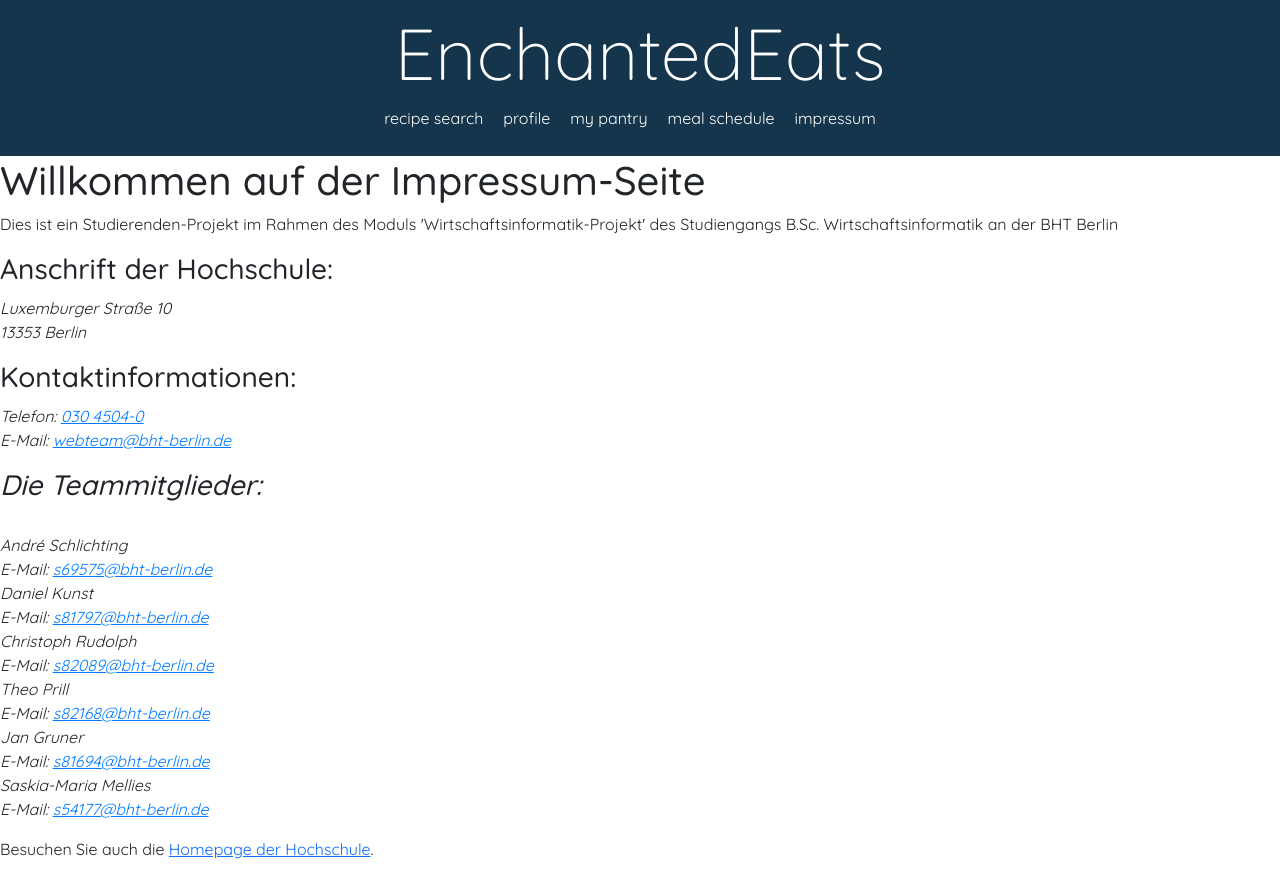
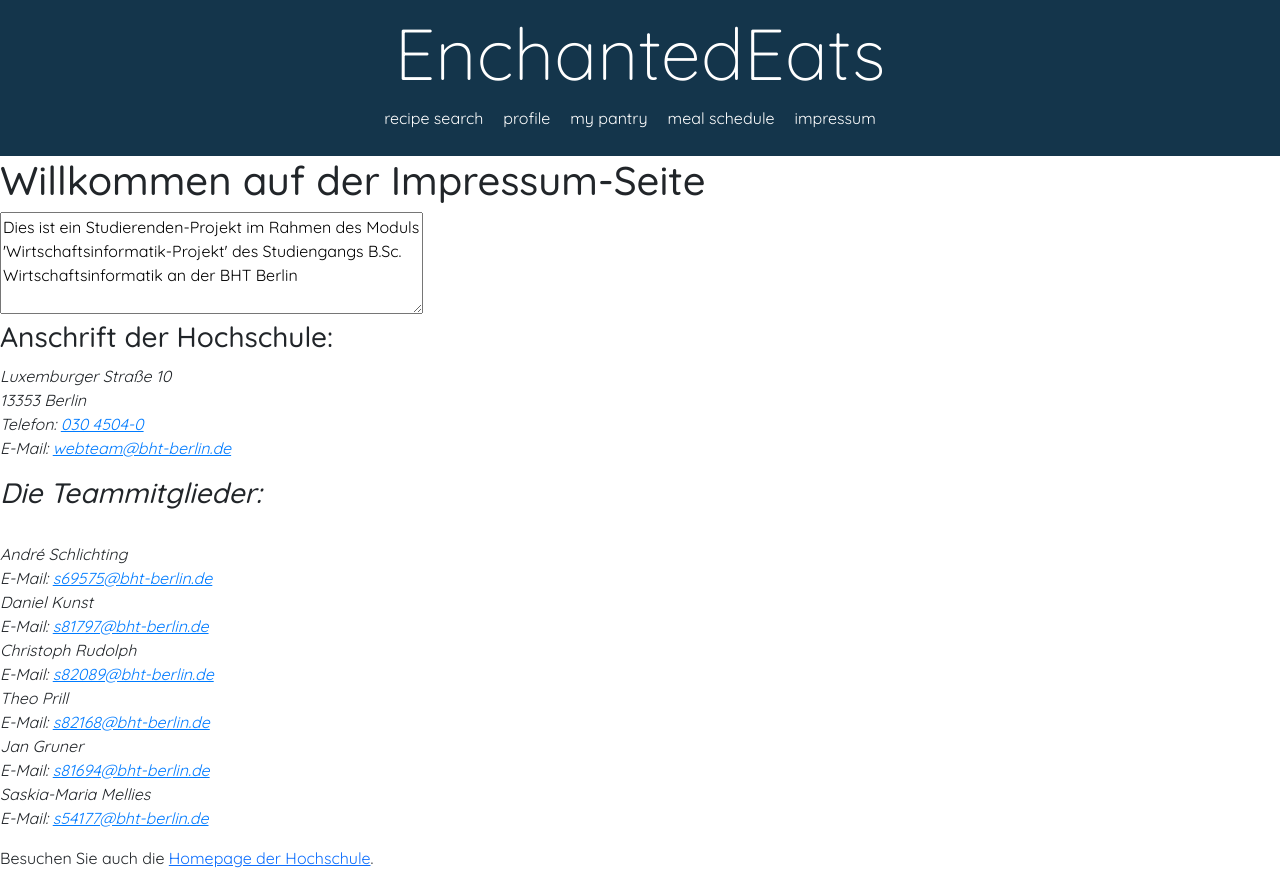
Before and after one commit to saskiamellies/rezept-softwaretchnik, a React (Create React App) app: page /impressum in a window 1280 px wide. Built offline with nearby package versions, Linux system fonts and the light colour scheme.

Commit message:
Update Impressum

```diff
--- a/src/components/Impressum.jsx
+++ b/src/components/Impressum.jsx
@@ -7,20 +7,18 @@
         <h1>Willkommen auf der Impressum-Seite</h1>
       </div>
 
-      <p>Dies ist ein Studierenden-Projekt im Rahmen des Moduls 'Wirtschaftsinformatik-Projekt' des Studiengangs B.Sc. Wirtschaftsinformatik an der BHT Berlin</p>
-
+      <textarea
+        value="Dies ist ein Studierenden-Projekt im Rahmen des Moduls 'Wirtschaftsinformatik-Projekt' des Studiengangs B.Sc. Wirtschaftsinformatik an der BHT Berlin"
+        rows={4}
+        cols={50}
+        readOnly
+      />
       <div>
         <h3>Anschrift der Hochschule:</h3>
       </div>
       <address className="address-container">
         Luxemburger Straße 10<br />
         13353 Berlin<br />
-      </address>
-
-      <div>
-        <h3>Kontaktinformationen:</h3>
-      </div>
-      <address className="address-container">
         <p>
           Telefon:{" "}
           <a href="tel:03045040" style={{ textDecoration: "underline" }}>
```
